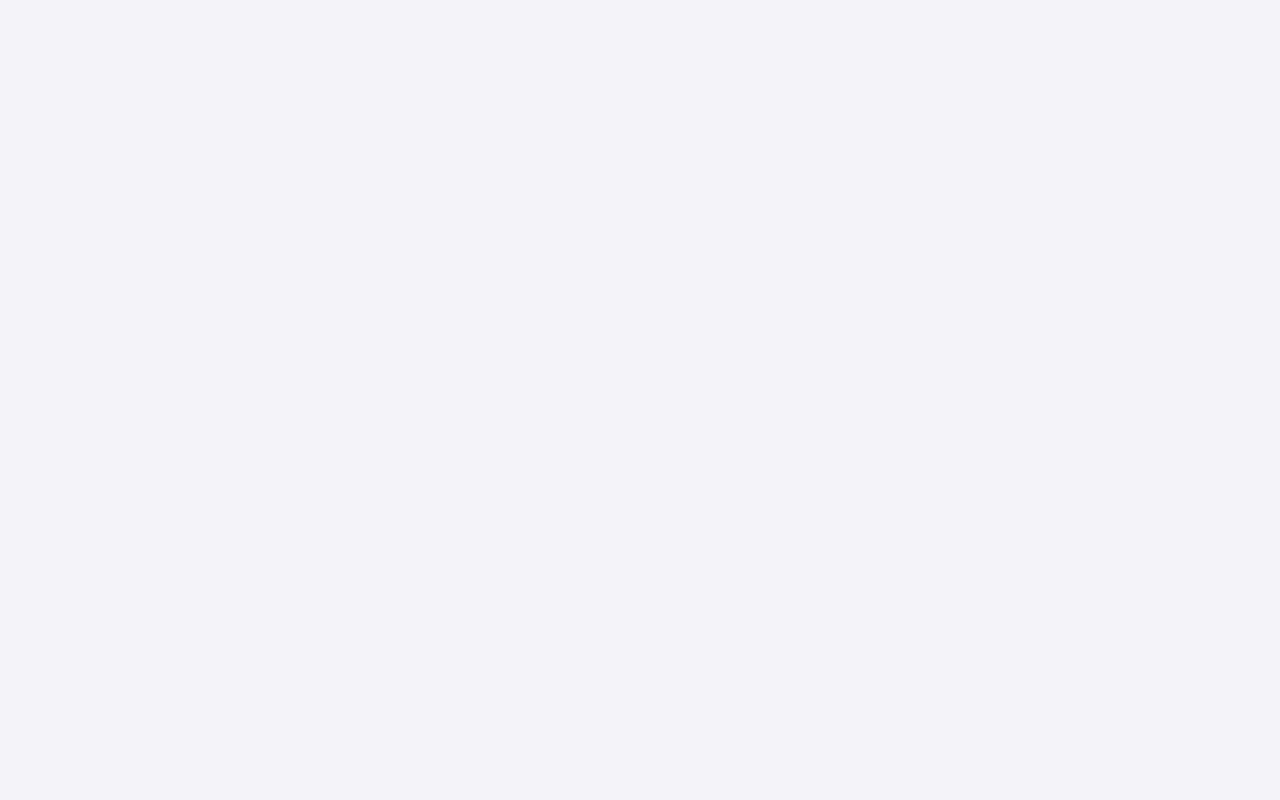
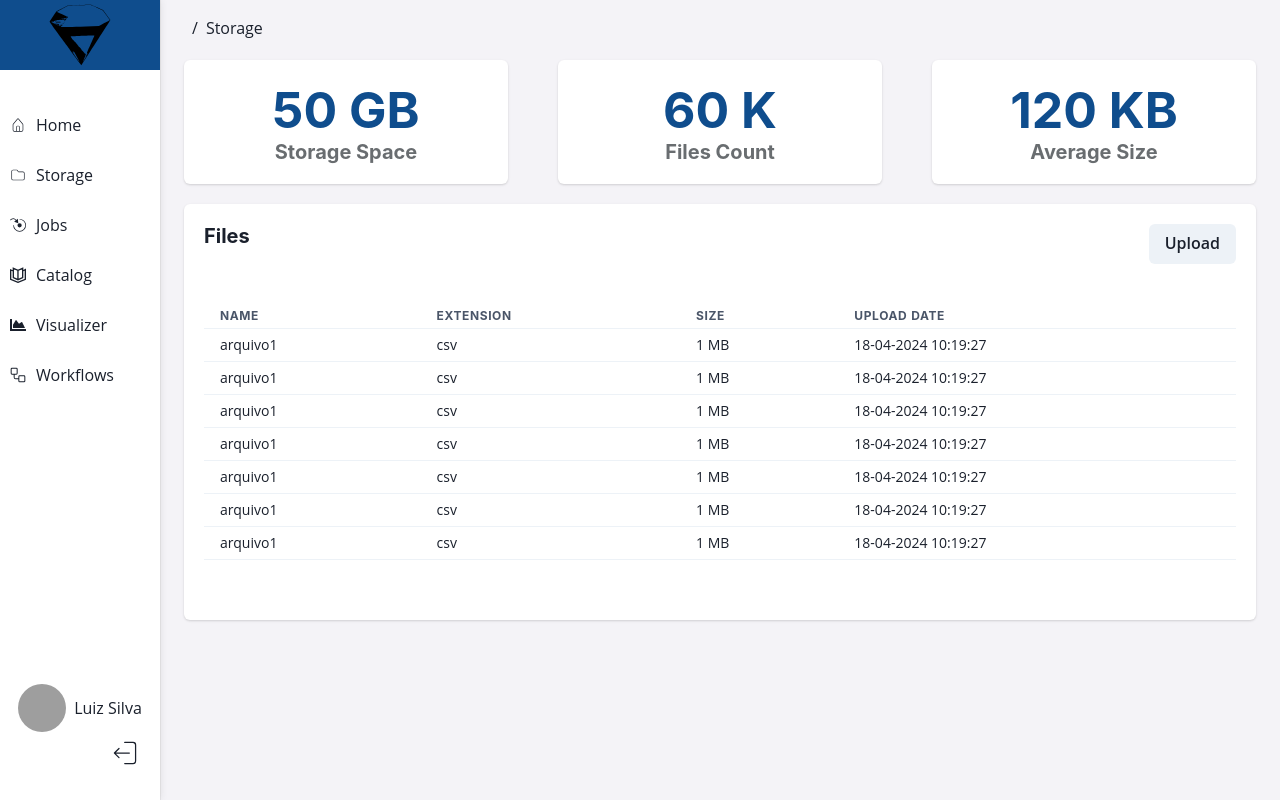
Before and after one commit to luizfelipe94/datasil-app, a React (Create React App) app: page /storage in a window 1280 px wide. Before the commit this address had no page. Built offline with nearby package versions, Linux system fonts and the light colour scheme; grey boxes are pictures that could not be loaded.

Commit message:
storage interface

```diff
--- a/src/components/sidebar/sidebar.tsx
+++ b/src/components/sidebar/sidebar.tsx
@@ -4,6 +4,7 @@ import { SiAbbrobotstudio } from "react-icons/si";
 import { GoWorkflow } from "react-icons/go";
 import { GrCatalog } from "react-icons/gr";
 import { FaChartArea } from "react-icons/fa";
+import { CiFolderOn } from "react-icons/ci";
 import { Link } from "react-router-dom";
 import { Profile } from "../profile/profile";
 import { DatasilLogo } from "@/assets";
@@ -15,14 +16,14 @@ const menuItems = [
     link: "/home",
   },
   {
+    title: "Storage",
+    icon: <CiFolderOn />,
+    link: "/storage",
+  },
+  {
     title: "Jobs",
     icon: <SiAbbrobotstudio />,
     link: "/jobs",
-  },
-  {
-    title: "Workflows",
-    icon: <GoWorkflow />,
-    link: "/workflows",
   },
   {
     title: "Catalog",
@@ -33,6 +34,11 @@ const menuItems = [
     title: "Visualizer",
     icon: <FaChartArea />,
     link: "/visualizer",
+  },
+  {
+    title: "Workflows",
+    icon: <GoWorkflow />,
+    link: "/workflows",
   },
 ];
 
--- a/src/pages/catalog/catalog.tsx
+++ b/src/pages/catalog/catalog.tsx
@@ -1,9 +1,75 @@
 import { PageLayoyt } from "@/components/page-layout/page-layout";
+import { Card, CardHeader, Heading, CardBody, TableContainer, Table, Thead, Tr, Th, Tbody, Td, CardFooter } from "@chakra-ui/react";
 
 export const Catalog = () => {
   return (
     <PageLayoyt>
-      Catalog Page
+      <Card>
+        <CardHeader>
+          <Heading size="md">Your Databases</Heading>
+        </CardHeader>
+        <CardBody>
+          <TableContainer>
+            <Table variant="simple">
+              <Thead>
+                <Tr>
+                  <Th>Name</Th>
+                  <Th>Description</Th>
+                  <Th>Created At</Th>
+                </Tr>
+              </Thead>
+              <Tbody>
+                <Tr>
+                  <Td>system-client1</Td>
+                  <Td>system databse of client1</Td>
+                  <Td>18-04-2024 10:19:27</Td>
+                </Tr>
+                <Tr>
+                  <Td>system-client1</Td>
+                  <Td>system databse of client1</Td>
+                  <Td>18-04-2024 10:19:27</Td>
+                </Tr>
+                <Tr>
+                  <Td>system-client1</Td>
+                  <Td>system databse of client1</Td>
+                  <Td>18-04-2024 10:19:27</Td>
+                </Tr>
+                <Tr>
+                  <Td>system-client1</Td>
+                  <Td>system databse of client1</Td>
+                  <Td>18-04-2024 10:19:27</Td>
+                </Tr>
+                <Tr>
+                  <Td>system-client1</Td>
+                  <Td>system databse of client1</Td>
+                  <Td>18-04-2024 10:19:27</Td>
+                </Tr>
+                <Tr>
+                  <Td>system-client1</Td>
+                  <Td>system databse of client1</Td>
+                  <Td>18-04-2024 10:19:27</Td>
+                </Tr>
+                <Tr>
+                  <Td>system-client1</Td>
+                  <Td>system databse of client1</Td>
+                  <Td>18-04-2024 10:19:27</Td>
+                </Tr>
+              </Tbody>
+            </Table>
+          </TableContainer>
+        </CardBody>
+        <CardFooter>
+          {/* <ReactPaginate
+            breakLabel="..."
+            nextLabel="next >"
+            onPageChange={() => {console.log("page change");}}
+            pageRangeDisplayed={5}
+            pageCount={10}
+            previousLabel="< previous"
+            renderOnZeroPageCount={null}
+          /> */}
+        </CardFooter>
+      </Card>
     </PageLayoyt>
   );
 };
--- /dev/null
+++ b/src/pages/storage/storage.tsx
@@ -0,0 +1,114 @@
+import { PageLayoyt } from "@/components/page-layout/page-layout";
+import { Button, Card, CardBody, CardFooter, CardHeader, Heading, Table, TableContainer, Tbody, Td, Th, Thead, Tr } from "@chakra-ui/react";
+
+export const Storage = () => {
+  return (
+    <PageLayoyt>
+      <div style={{ display: "flex", flexDirection: "row", justifyContent: "space-around", gap: "50px" }}>
+        <Card width="100%">
+          <CardHeader>
+            <div style={{ display: "flex", flexDirection: "column" }}>
+              <Heading size='lg' fontSize='50px' textAlign="center" width="100%" color="#0f4d8d">50 GB</Heading>
+              <Heading size="md" textAlign="center" width="100%" color="#696d70">Storage Space</Heading>
+            </div>
+          </CardHeader>
+        </Card>
+        <Card width="100%">
+          <CardHeader>
+            <div style={{ display: "flex", flexDirection: "column" }}>
+              <Heading size='lg' fontSize='50px' textAlign="center" width="100%" color="#0f4d8d">60 K</Heading>
+              <Heading size="md" textAlign="center" width="100%" color="#696d70">Files Count</Heading>
+            </div>
+          </CardHeader>
+        </Card>
+        <Card width="100%">
+          <CardHeader>
+            <div style={{ display: "flex", flexDirection: "column" }}>
+              <Heading size='lg' fontSize='50px' textAlign="center" width="100%" color="#0f4d8d">120 KB</Heading>
+              <Heading size="md" textAlign="center" width="100%" color="#696d70">Average Size</Heading>
+            </div>
+          </CardHeader>
+        </Card>
+      </div>
+      <Card>
+        <CardHeader>
+          <div style={{ display: "flex", flexDirection: "row", justifyContent: "space-between" }}>
+            <Heading size="md">Files</Heading>
+            <div>
+              <Button>Upload</Button>
+            </div>
+          </div>
+        </CardHeader>
+        <CardBody>
+          <TableContainer>
+            <Table variant="simple" size="sm">
+              <Thead>
+                <Tr>
+                  <Th>Name</Th>
+                  <Th>Extension</Th>
+                  <Th>Size</Th>
+                  <Th>Upload Date</Th>
+                </Tr>
+              </Thead>
+              <Tbody>
+                <Tr>
+                  <Td>arquivo1</Td>
+                  <Td>csv</Td>
+                  <Td>1 MB</Td>
+                  <Td>18-04-2024 10:19:27</Td>
+                </Tr>
+                <Tr>
+                  <Td>arquivo1</Td>
+                  <Td>csv</Td>
+                  <Td>1 MB</Td>
+                  <Td>18-04-2024 10:19:27</Td>
+                </Tr>
+                <Tr>
+                  <Td>arquivo1</Td>
+                  <Td>csv</Td>
+                  <Td>1 MB</Td>
+                  <Td>18-04-2024 10:19:27</Td>
+                </Tr>
+                <Tr>
+                  <Td>arquivo1</Td>
+                  <Td>csv</Td>
+                  <Td>1 MB</Td>
+                  <Td>18-04-2024 10:19:27</Td>
+                </Tr>
+                <Tr>
+                  <Td>arquivo1</Td>
+                  <Td>csv</Td>
+                  <Td>1 MB</Td>
+                  <Td>18-04-2024 10:19:27</Td>
+                </Tr>
+                <Tr>
+                  <Td>arquivo1</Td>
+                  <Td>csv</Td>
+                  <Td>1 MB</Td>
+                  <Td>18-04-2024 10:19:27</Td>
+                </Tr>
+                <Tr>
+                  <Td>arquivo1</Td>
+                  <Td>csv</Td>
+                  <Td>1 MB</Td>
+                  <Td>18-04-2024 10:19:27</Td>
+                </Tr>
+              </Tbody>
+            </Table>
+          </TableContainer>
+        </CardBody>
+        <CardFooter>
+          {/* <ReactPaginate
+            breakLabel="..."
+            nextLabel="next >"
+            onPageChange={() => {console.log("page change");}}
+            pageRangeDisplayed={5}
+            pageCount={10}
+            previousLabel="< previous"
+            renderOnZeroPageCount={null}
+          /> */}
+        </CardFooter>
+      </Card>
+    </PageLayoyt>
+  );
+};
--- a/src/router.tsx
+++ b/src/router.tsx
@@ -7,6 +7,7 @@ import { Catalog } from "./pages/catalog/catalog";
 import { Visualizer } from "./pages/visualizer/visualizer";
 import { CreateJobEditor } from "./pages/jobs/create/create-job-editor";
 import { CreateJobVisual } from "./pages/jobs/create/create-job-visual";
+import { Storage } from "./pages/storage/storage";
 
 export const Router = () => {
 
@@ -27,6 +28,7 @@ export const Router = () => {
           <Route path="/jobs/new-editor" element={<CreateJobEditor />} />
           <Route path="/jobs/new-visual" element={<CreateJobVisual />} />
           <Route path="/jobs/:id" element={<Jobs />} />
+          <Route path="/storage" element={<Storage />} />
           <Route path="/workflows" element={<Workflows />} />
           <Route path="/catalog" element={<Catalog />} />
           <Route path="/visualizer" element={<Visualizer />} />
```
